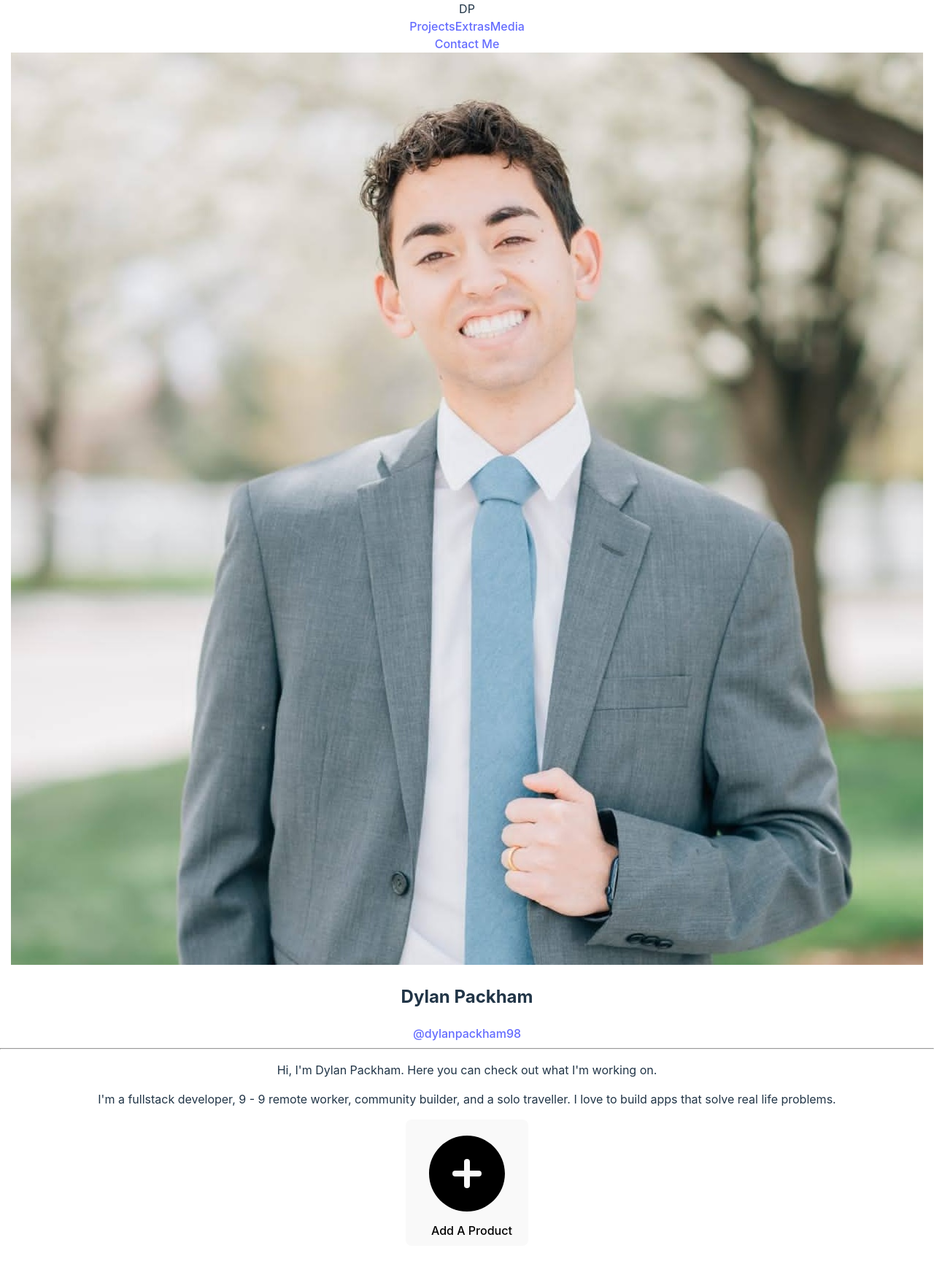
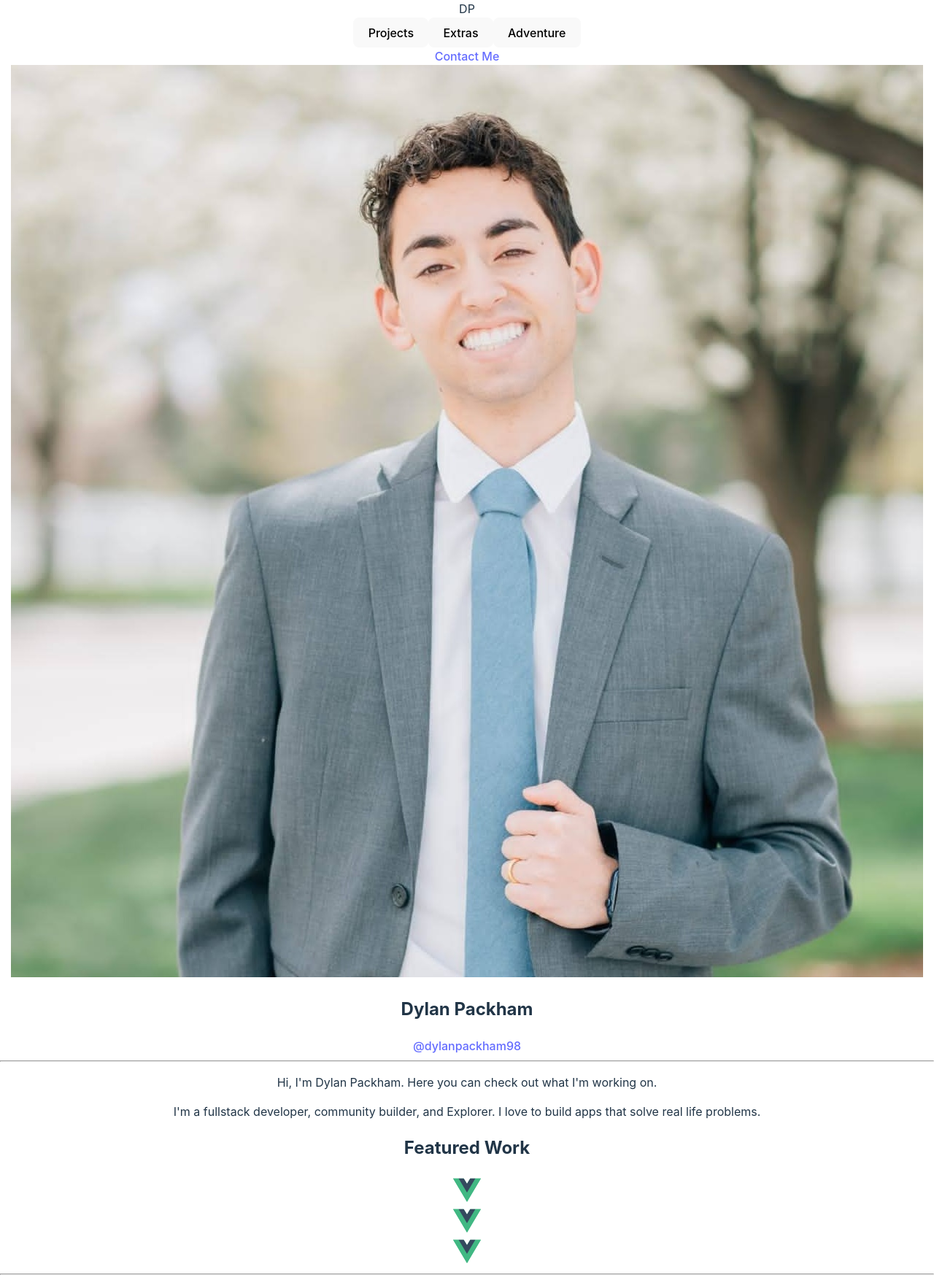
Before and after one commit to dpack1/dpack1.github.io, a Vue app: page / in a window 1280 px wide. Shown: the whole page at 73% size. Before the commit the page ends 1707 px from the top, so only its background shows below. Built offline with nearby package versions, Linux system fonts and the light colour scheme.

Commit message:
feat: section 2 gallery and scrollTo()

```diff
--- a/src/App.vue
+++ b/src/App.vue
@@ -1,13 +1,29 @@
-<script setup>
+<script>
 import Header from './components/Header.vue'
+import Gallery from './components/Gallery.vue'
 import 'tailwindcss/tailwind.css'
+
+export default {
+  components: {
+    Header,
+    Gallery
+  },
+  methods: {
+    scrollToSection(sectionId) {
+      const element = document.getElementById(sectionId);
+      if (element) {
+        element.scrollIntoView({ behavior: 'smooth' });
+      }
+    }
+  }
+}
 
 </script>
 
 <template>
-  <section class="pb-10 bg-gradient-to-b from-[#E8E3F5] via-[#EDEAFB] to-[#F7FAFC] min-h-screen">
+  <section class="pb-10 bg-gradient-to-b from-[#E8E3F5] via-[#EDEAFB] to-[#F7FAFC]">
     <div class="pt-5 px-4 mx-auto lg:px-16 md:px-12 max-w-screen-lg">
-      <Header />
+      <Header @scrollTo="scrollToSection"/>
       <div class="text-center">
         <!-- Profile Image -->
         <div class="flex flex-col items-center justify-center gap-4 mx-auto lg:flex-row">
@@ -24,25 +40,36 @@ import 'tailwindcss/tailwind.css'
         <!-- Introduction -->
         <p class="mt-4 text-[#10172A] text-2xl md:text-4xl font-semibold tracking-tighter">
           Hi, I'm
-          <span class="underline leading-8 underline-offset-8 decoration-8 decoration-[#8B5CF6]">Dylan Packham.</span>
+          <span class="underline leading-8 underline-offset-8 decoration-6 decoration-[#8B5CF6]">Dylan Packham.</span>
           Here you can check out what I'm working on.
         </p>
 
         <!-- About Section -->
         <p class="mt-4 text-[#10172A] text-base md:text-lg lg:text-xl sm:px-6 md:px-12 lg:px-24 leading-relaxed">
-          I'm a <span class="font-semibold">fullstack developer</span>, 9 - 9 <span class="font-semibold">remote</span> worker, community builder, and a <span class="font-semibold">solo</span> traveller. I love to build <span class="font-semibold">apps</span> that solve real life problems.
+          I'm a <span class="font-semibold">fullstack developer</span>, community builder, and  <span class="font-semibold">Explorer</span>. I love to build <span class="font-semibold">apps</span> that solve real life problems.
         </p>
 
-        <!-- Button -->
-        <div class="mt-6">
-          <button class="bg-[#8B5CF6] translate-y-1 text-[#fff] text-xs sm:text-base font-bold py-2.5 px-4 sm:px-6 rounded-full inline-flex items-center">
-            <svg xmlns="http://www.w3.org/2000/svg" viewBox="0 0 24 24" fill="currentColor" class="w-5 h-5 sm:w-6 sm:h-6">
-              <path fill-rule="evenodd" d="M12 2.25c-5.385 0-9.75 4.365-9.75 9.75s4.365 9.75 9.75 9.75 9.75-4.365 9.75-9.75S17.385 2.25 12 2.25zM12.75 9a.75.75 0 00-1.5 0v2.25H9a.75.75 0 000 1.5h2.25V15a.75.75 0 001.5 0v-2.25H15a.75.75 0 000-1.5h-2.25V9z" clip-rule="evenodd" />
-            </svg>
-            &nbsp; &nbsp;<span>Add A Product</span>
-          </button>
-        </div>
+
       </div>
     </div>
   </section>
+
+
+  <section id="section2" class="pb-10 bg-[#181c24]">
+    <div class="pt-5 px-4 mx-auto lg:px-16 md:px-12 max-w-screen-lg">
+      <div class="text-center">
+
+        <div class="mt-4">
+          <h2 class="text-white text-2xl md:text-6xl font-bold">Featured Work</h2>
+        </div>
+
+        <!-- Projects -->
+        <div>
+          <Gallery />
+        </div>
+
+      </div>
+    </div>
+  </section>
+  <hr>
 </template>
--- /dev/null
+++ b/src/components/Gallery.vue
@@ -0,0 +1,24 @@
+<template>
+    <section class="flex justify-around items-center space-x-8 my-8">
+      <!-- Side Image 1 -->
+      <div class="group transform scale-90 hover:scale-100 hover:-translate-y-2 transition-transform duration-300">
+        <a href="https://github.com/dpack1/AI-Face-Recognition" target="_blank">
+          <img src="../assets/vue.svg" alt="Image 1" class="w-40 md:w-56 lg:w-64 object-cover rounded-md shadow-lg" />
+        </a>
+      </div>
+
+      <!-- Center Image -->
+      <div class="group transform scale-100 hover:scale-105 hover:-translate-y-2 transition-transform duration-300">
+        <a href="https://github.com/dpack1/SipLog" target="_blank">
+          <img src="../assets/vue.svg" alt="Image 2" class="w-48 md:w-64 lg:w-80 object-cover rounded-md shadow-lg" />
+        </a>
+      </div>
+
+      <!-- Side Image 2 -->
+      <div class="group transform scale-90 hover:scale-100 hover:-translate-y-2 transition-transform duration-300">
+        <a href="https://github.com/dpack1/Pomodoro_Alexa_Skill" target="_blank">
+          <img src="../assets/vue.svg" alt="Image 3" class="w-40 md:w-56 lg:w-64 object-cover rounded-md shadow-lg" />
+        </a>
+      </div>
+    </section>
+  </template>
--- a/src/components/Header.vue
+++ b/src/components/Header.vue
@@ -1,13 +1,14 @@
 <template>
     <header class="flex justify-between items-center p-4">
       <!-- Logo -->
-      <div class="text-lg font-bold border border-black px-3 py-3 rounded">DP</div>
+      <div class="text-lg font-bold border border-black px-2 py-2 rounded">DP</div>
 
       <!-- Navigation Links -->
     <nav :class="{'block': isMenuOpen, 'hidden': !isMenuOpen, 'lg:flex': true, 'lg:ml-14': true, 'lg:gap-x-20': true, 'lg:space-y-0': true, 'lg:space-x-8': true, 'max-lg:fixed': true, 'max-lg:bg-white': true, 'max-lg:w-full': true, 'max-lg:min-w-[300px]': true, 'max-lg:top-0': true, 'max-lg:left-0': true, 'max-lg:p-6': true, 'max-lg:h-full': true, 'max-lg:shadow-md': true, 'max-lg:overflow-auto': true, 'z-50': true}" class="flex flex-col lg:flex-row lg:space-x-8">
-        <a href="#" class="hover:underline text-2xl font-semibold">Projects</a>
-        <a href="#" class="hover:underline text-2xl font-semibold">Extras</a>
-        <a href="#" class="hover:underline text-2xl font-semibold">Media</a>
+        <button @click="emitScroll('section2')" href="#" class="hover:underline text-2xl font-semibold">Projects</button>
+        <button @click="emitScroll('section3')" href="#" class="hover:underline text-2xl font-semibold">Extras</button>
+        <button @click="emitScroll('section4')" href="#" class="hover:underline text-2xl font-semibold">Adventure</button>
+
       </nav>
 
       <!-- Contact Me Button -->
@@ -15,8 +16,13 @@
     </header>
   </template>
 
-  <script>
+<script>
   export default {
-    name: "Header",
-  };
-  </script>
+    methods: {
+      emitScroll(sectionId) {
+        console.log("emitted")
+        this.$emit('scrollTo', sectionId); // Emit an event with the section ID
+      }
+    }
+  }
+</script>
```
